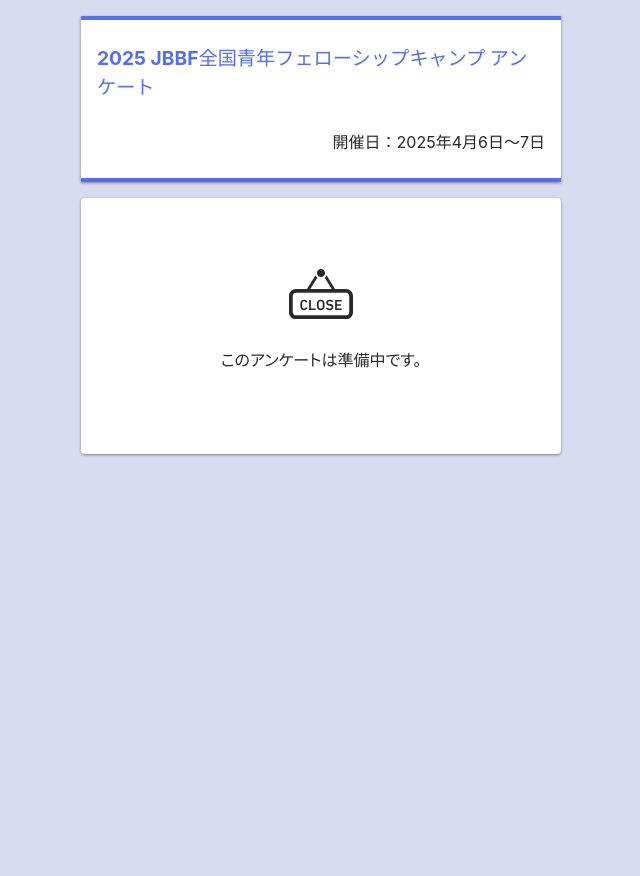
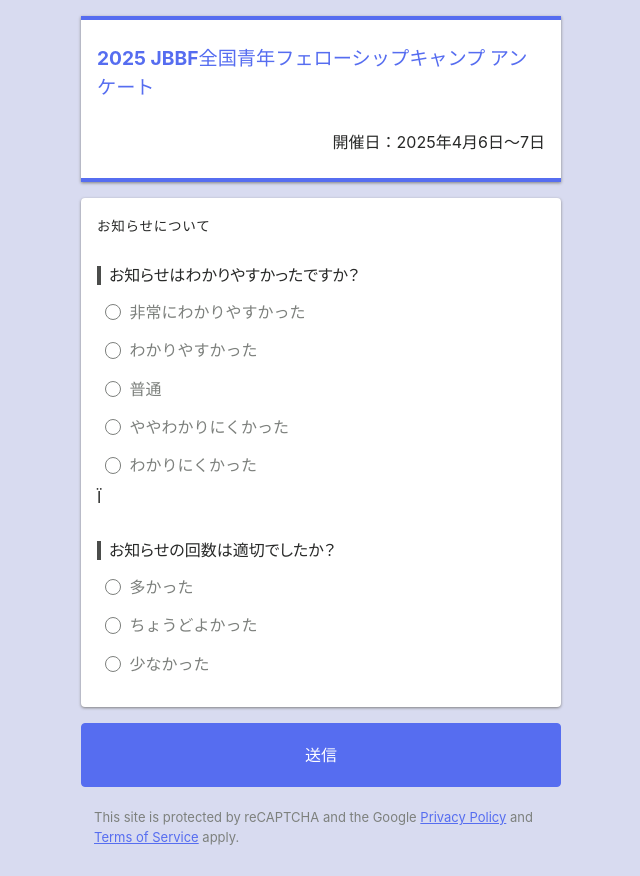
Before and after one commit to axunion/nitonabbc-form, a Nuxt app: page /survey/202505 in a window 1280 px wide. Shown: the whole page, without its empty margins (319-959 px from the left). Before the commit the page ends 800 px from the top, so only its background shows below. Built offline with nearby package versions, Linux system fonts and the light colour scheme; no server answers.

Commit message:
feat: add 202505 survey items

```diff
--- a/app/composables/useApi.ts
+++ b/app/composables/useApi.ts
@@ -45,7 +45,6 @@
   const response = await fetch(url, {
     ...options,
     headers: {
-      "Content-Type": "application/json",
       ...(options?.headers || {}),
     },
   });
--- a/app/pages/survey/202505.vue
+++ b/app/pages/survey/202505.vue
@@ -1,4 +1,36 @@
 <script setup lang="ts">
+const type = "202505s";
+const deadline = Date.parse("2025-05-18T23:59:59+09:00");
+const storageKey = "orqpboeruhqpeorhj";
+const requiredNames = ["name"];
+const postData = ref<Record<string, string>>({
+  type,
+  recaptcha: "",
+});
+
+const { expirationState, postState, error, checkExpiration, createSheet } = useApi();
+const isShowOverlayLoading = computed(() => ["idle", "checking"].includes(expirationState.value));
+const isShowOverlaySubmit = computed(() => ["submitting"].includes(postState.value));
+const isShowInput = computed(() => ["idle", "submitting"].includes(postState.value));
+const isDisabled = computed(() =>
+  requiredNames.every(key => postData.value[key] === '') ||
+  ["submitting", "submitted"].includes(postState.value)
+);
+
+const submit = async () => {
+  const result = await createSheet(postData.value)
+
+  if (error.value) {
+    console.error(error.value)
+  }
+
+  localStorage.setItem(storageKey, result);
+};
+
+onMounted(async () => {
+  // await checkExpiration(deadline);
+});
+
 useHead({
   title: "2025 JBBF全国青年フェローシップキャンプ アンケート",
 });
@@ -11,8 +43,79 @@
   </HeaderDefault>
 
   <main>
-    <FormClose>
-      このアンケートは準備中です。
+    <template v-if="expirationState !== 'valid'">
+      <form v-if="isShowInput" class="form" @submit.prevent="submit">
+        <FormBox label="お知らせについて">
+          <p class="question">お知らせはわかりやすかったですか？</p>
+
+          <AppInputRadio name="info" :items="[
+            { label: '非常にわかりやすかった', value: '非常にわかりやすかった' },
+            { label: 'わかりやすかった', value: 'わかりやすかった' },
+            { label: '普通', value: '普通' },
+            { label: 'ややわかりにくかった', value: 'ややわかりにくかった' },
+            { label: 'わかりにくかった', value: 'わかりにくかった' }
+          ]" v-model="postData.info" />
+          Ï
+          <p class="question">お知らせの回数は適切でしたか？</p>
+
+          <AppInputRadio name="info" :items="[
+            { label: '多かった', value: '多かった' },
+            { label: 'ちょうどよかった', value: 'ちょうどよかった' },
+            { label: '少なかった', value: '少なかった' }
+          ]" v-model="postData.info" />
+        </FormBox>
+
+        <div class="submit">
+          <AppButton type="submit" variant="filled" :disabled="isDisabled">送信</AppButton>
+        </div>
+
+        <RecaptchaText />
+      </form>
+
+      <AppTransition :show="postState === 'submitted'">
+        <AppCard>
+          <p class="message">送信が完了しました。<br />ご協力ありがとうございました。</p>
+        </AppCard>
+      </AppTransition>
+
+      <AppTransition :show="postState === 'failed'">
+        <AppCard>
+          <p class="message">送信が失敗しました。<br />恐れ入りますが再度お試しください。</p>
+        </AppCard>
+      </AppTransition>
+    </template>
+
+    <FormClose v-else>
+      この申込は終了しています。<br />
+      This form is now closed.
     </FormClose>
   </main>
+
+  <!-- <OverlayLoading :show="isShowOverlayLoading" />
+  <OverlaySubmit :show="isShowOverlaySubmit" /> -->
+
 </template>
+
+<style scoped>
+.form {
+  display: flex;
+  flex-direction: column;
+  gap: 0.5em;
+}
+
+.question {
+  border-left: var(--color-divider) solid 4px;
+  line-height: 1.2;
+  margin: 2em 0 1em;
+  padding: 0 0 0 .5em;
+}
+
+.submit {
+  height: 4em;
+  margin: .5em 0 0;
+}
+
+.message {
+  margin: 10vh auto;
+}
+</style>
```
